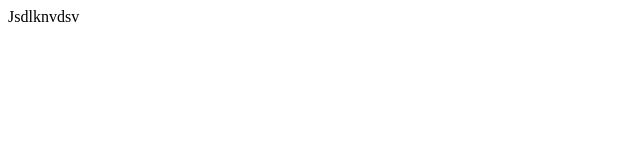
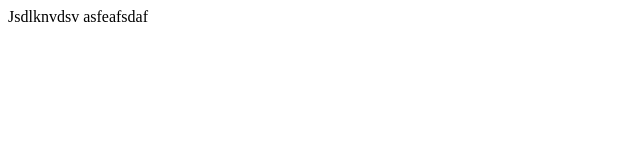
Before and after one commit to IBHMM/week1day5, a plain HTML site: page ibdex.html in a window 1280 px wide. Shown: the full height of the page, 0-640 px from the left. Drawn offline with Linux system fonts and the light colour scheme.

Commit message:
sdfdsfsd

```diff
--- a/ibdex.html
+++ b/ibdex.html
@@ -8,6 +8,7 @@
 <body>
     <a>
         Jsdlknvdsv
+        asfeafsdaf
     </a>
 </body>
 </html>
```
